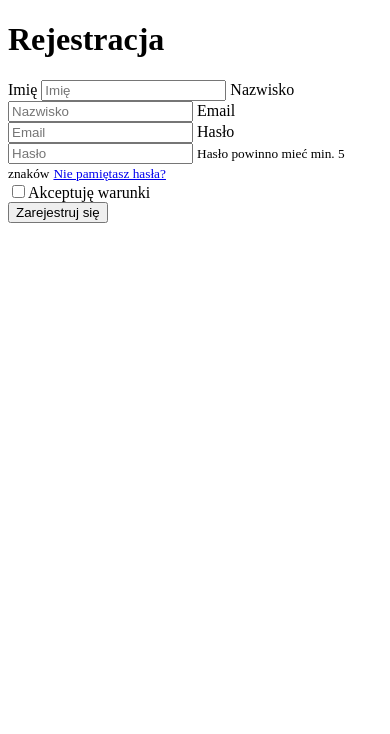
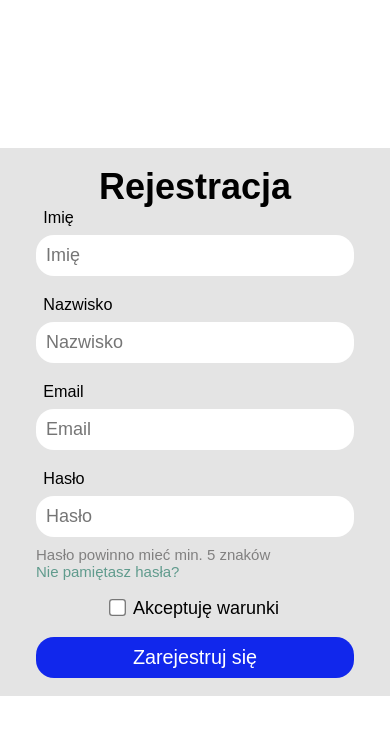
Before and after one commit to WegrzynPiotr/Zadanie-rekrutacyjne-Click-Leaders, a plain HTML site: page index.html in a window 390 px wide. Drawn offline with Linux system fonts and the light colour scheme.

Commit message:
mobile css added

```diff
--- a/index.html
+++ b/index.html
@@ -6,7 +6,9 @@
     <meta http-equiv="X-UA-Compatible" content="IE=edge">
     <meta name="viewport" content="width=device-width, initial-scale=1.0">
     <title>Formularz rejestracji</title>
-    <link rel="stylesheet" href="style.css">
+    <link rel="stylesheet" href="/style/style-mobile.css">
+    <link rel="stylesheet" media='screen and (min-width: 701px)' href="/style/style-tablet.css">
+    <link rel="stylesheet" media='screen and (min-width: 1024px)' href="/style/style-desktop.css">
 </head>
 
 <body>
@@ -14,21 +16,19 @@
         <h1 id="form__header">Rejestracja</h1>
         <form id="form" action="/" method="post">
             <label for="form__input--name">Imię</label>
-            <input type="text" id="form__input--name" class="form__input--half-width" placeholder="Imię">
+            <input type="text" id="form__input--name" class="input" class="form__input--half-width" placeholder="Imię">
             <label for="form__input--surname">Nazwisko</label>
-            <input type="text" id="form__input--surname" class="form__input--half-width" placeholder="Nazwisko">
+            <input type="text" id="form__input--surname" class="input" class="form__input--half-width" placeholder="Nazwisko">
             <label for="form__input--email">Email</label>
-            <input type="text" class="form__input--full-width" id="form__input--email" placeholder="Email">
+            <input type="text" id="form__input--email" class="input" placeholder="Email">
             <label for="form__input--password">Hasło</label>
-            <input type="text" class="form__input--full-width" id="form__input--password" placeholder="Hasło">
+            <input type="text" id="form__input--password" class="input" placeholder="Hasło">
             <small id="form__info">Hasło powinno mieć min. 5 znaków</small>
-            <small><a href="#">Nie pamiętasz hasła?</a></small>
+            <small id="form__password-recovery"><a href="#">Nie pamiętasz hasła?</a></small>
             <div id="form__accept"><input type="checkbox" name="" id="form__checkbox"><label
                     for="form__checkbox">Akceptuję warunki</label></span></div>
             <button id="form__button" type="submit">Zarejestruj się</button>
         </form>
     </div>
-
 </body>
-
 </html>
--- /dev/null
+++ b/style/style-mobile.css
@@ -0,0 +1,81 @@
+:root{
+    --form-blue-color: #1127EC;
+}
+*{
+    margin: 0;
+    padding: 0;
+    box-sizing: border-box;
+}
+html{
+    font-size: 18px;
+}
+body{
+    font-family: Arial, Helvetica, sans-serif;
+    min-height: 100vh;
+    display: flex;
+    flex-direction: column;
+    justify-content: center;
+}
+
+#form__container{
+    display: flex;
+    flex-direction: column;
+    min-height: 80%;
+    background-color: #e4e4e4;
+    padding:1rem 2rem;
+}
+
+#form__header{
+    text-align: center;
+}
+#form__checkbox{
+    transform: scale(1.3);
+    accent-color: var(--form-blue-color);
+}
+
+#form{
+    display: flex;
+    flex-direction: column;
+}
+label:not(#form__accept label){
+    font-size: 0.9rem;
+    margin-bottom:.4rem;
+    margin-left:.4rem;
+}
+
+.input, #form__button{
+    border-radius: 1rem;
+    border:none;
+}
+/*^[\w'\-,.][^0-9_!¡?÷?¿/\\+=@#$%ˆ&*(){}|~<>;:[\]]$*/
+.input{
+    margin-bottom:1.1rem;
+    padding:10px;
+    font-size: 1rem;
+}
+.input:last-of-type{
+    margin-bottom:.5rem;
+}
+#form__button{
+    color:#fff;
+    font-size: 1.1rem;
+    background-color: var(--form-blue-color);
+    padding:.5rem 0;
+}
+#form__info{
+    color:rgb(129, 128, 128);
+}
+
+#form__accept{
+    text-align: center;
+    margin-top:1rem;
+    margin-bottom:1rem;
+}
+#form__accept label{
+    margin-left:.5rem;
+}
+
+a{
+    text-decoration: none;
+    color:#609B8D;
+}
```
Also changed, not shown: style/style-desktop.css (added), style/style-tablet.css (added).
